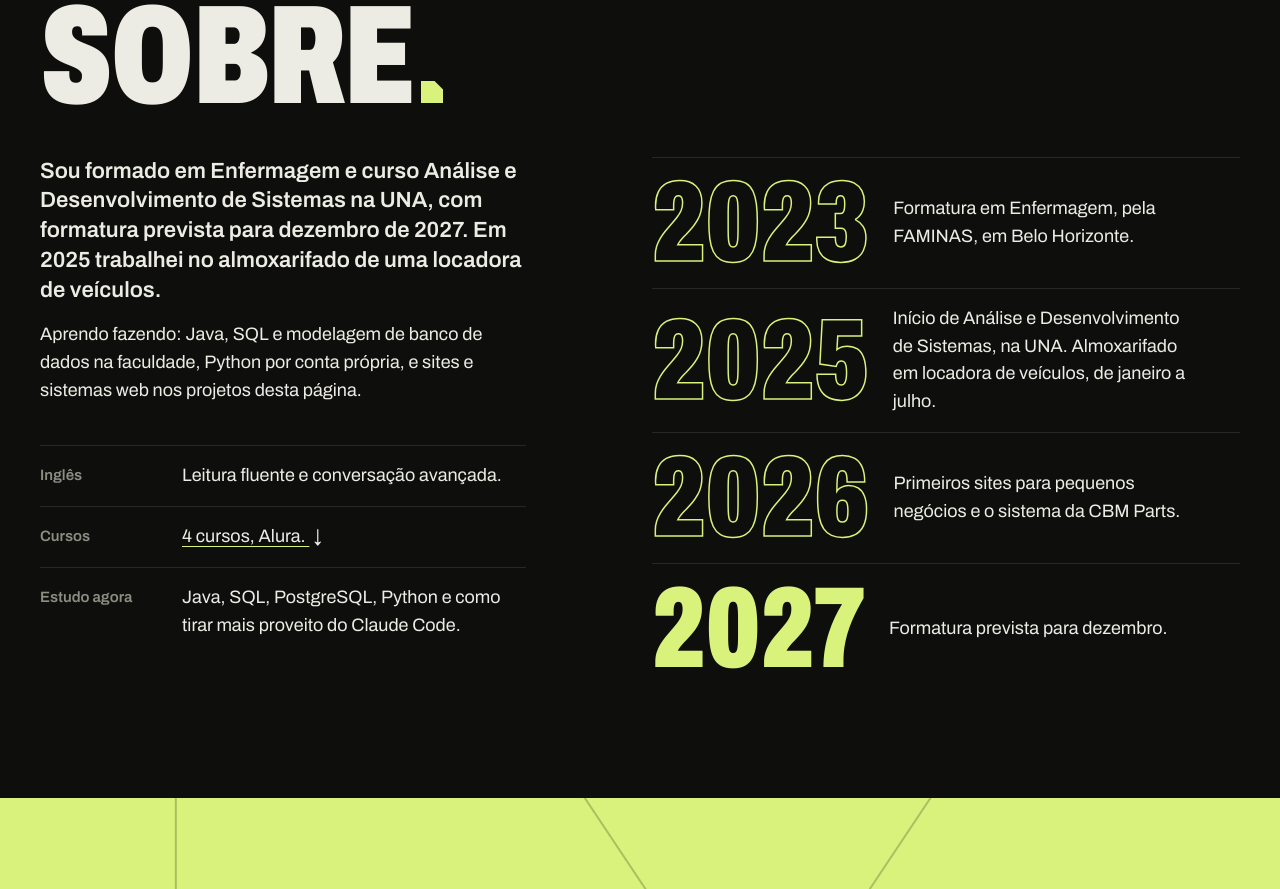
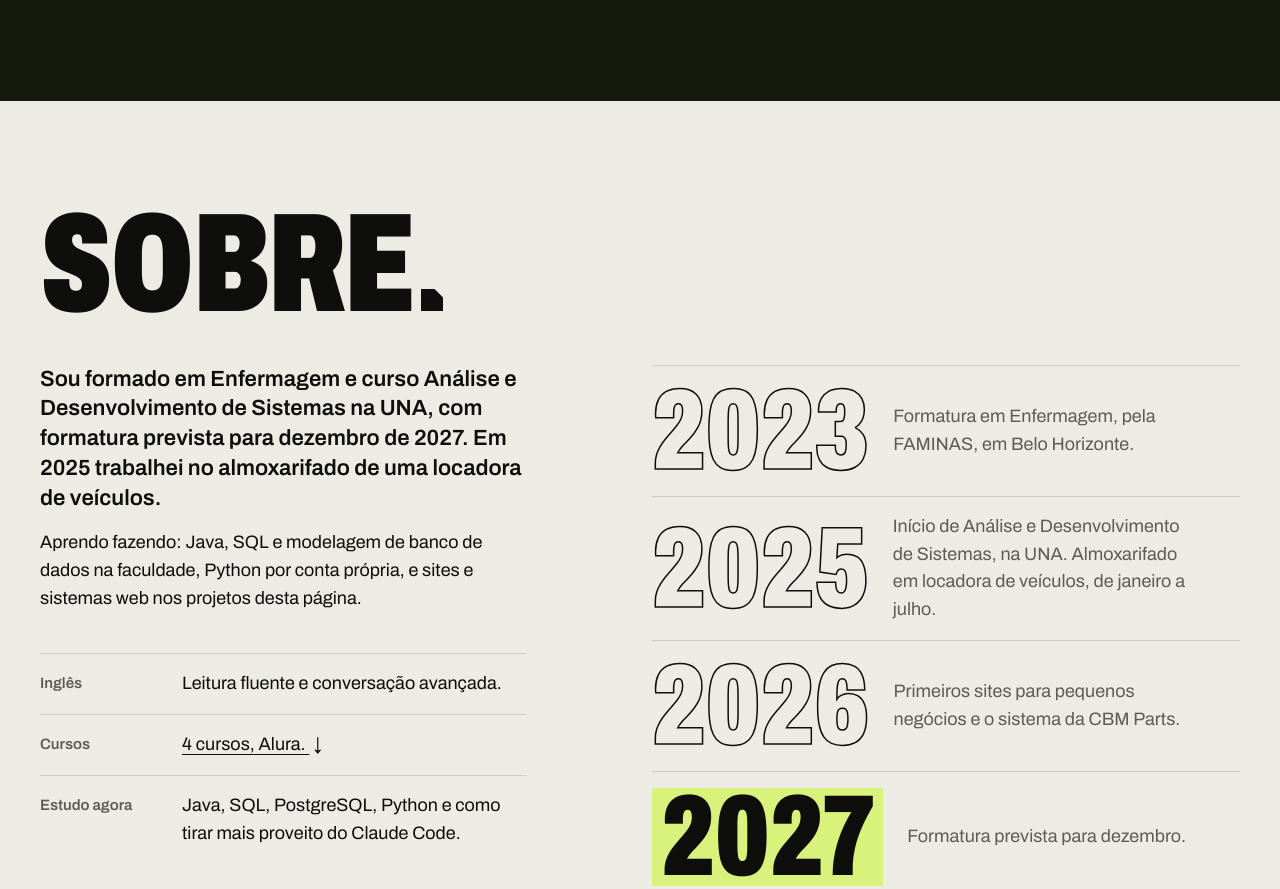
Before and after one commit to xANDE-git/portfolio-xandedev, a plain HTML site: page index.html in a window 1280 px wide. Shown: the part 4912-5801 px from the top of the page. Drawn offline with Linux system fonts and the light colour scheme.

Commit message:
Protótipo B: lima em mais pontos e faixas de cor (oliva, clara, lima)
Co-Authored-By: Claude Fable 5.2 <noreply@anthropic.com>

```diff
--- a/estilo.css
+++ b/estilo.css
@@ -203,3 +203,20 @@ nav a:hover{color:var(--a)}
 @media(prefers-reduced-motion:no-preference){.pt h3{transition:transform .3s var(--e),color .3s var(--e)}}
 @media(hover:hover){.pt:hover h3{color:var(--a)}}
 .cont h2::after{background:var(--f)}
+
+/* tema B: além do lima, a página alterna superfícies: escuro, oliva, claro, lima */
+:root{--o:#171B0F;--cl:#ECEBE4;--clm:#5C5E55;--cll:#CFCDC1}
+#processo,.sobre{position:relative;padding-bottom:64px;box-shadow:0 0 0 100vmax var(--bg);clip-path:inset(0 -100vmax);background:var(--bg)}
+#processo{--bg:var(--o);margin-top:64px}
+#processo .col li{border-top-color:#2C3220}
+.sobre{--bg:var(--cl);color:var(--f)}
+.sobre .apg,.sobre dt,.sobre .anos span{color:var(--clm)}
+.sobre h2::after{background:var(--f)}
+.sobre .fts div,.sobre .anos li,.sobre .crs li{border-color:var(--cll)}
+.sobre .fts a,.sobre .crs summary,.sobre .crs a{text-decoration-color:var(--f)}
+.sobre .crs summary:hover,.sobre .fts a:hover,.sobre .crs a:hover{background:var(--a)}
+@supports (-webkit-text-stroke:1px #000){.sobre .anos b{-webkit-text-stroke-color:var(--f)}}
+.sobre .anos li:last-child b{color:var(--f);background:var(--a);padding:0 .08em}
+.sobre :focus-visible{outline-color:var(--f)}
+.cont{margin-top:0}
+@media(min-width:1000px){#processo,.sobre{padding-bottom:104px}#processo{margin-top:104px}.cont{margin-top:0}}
```
